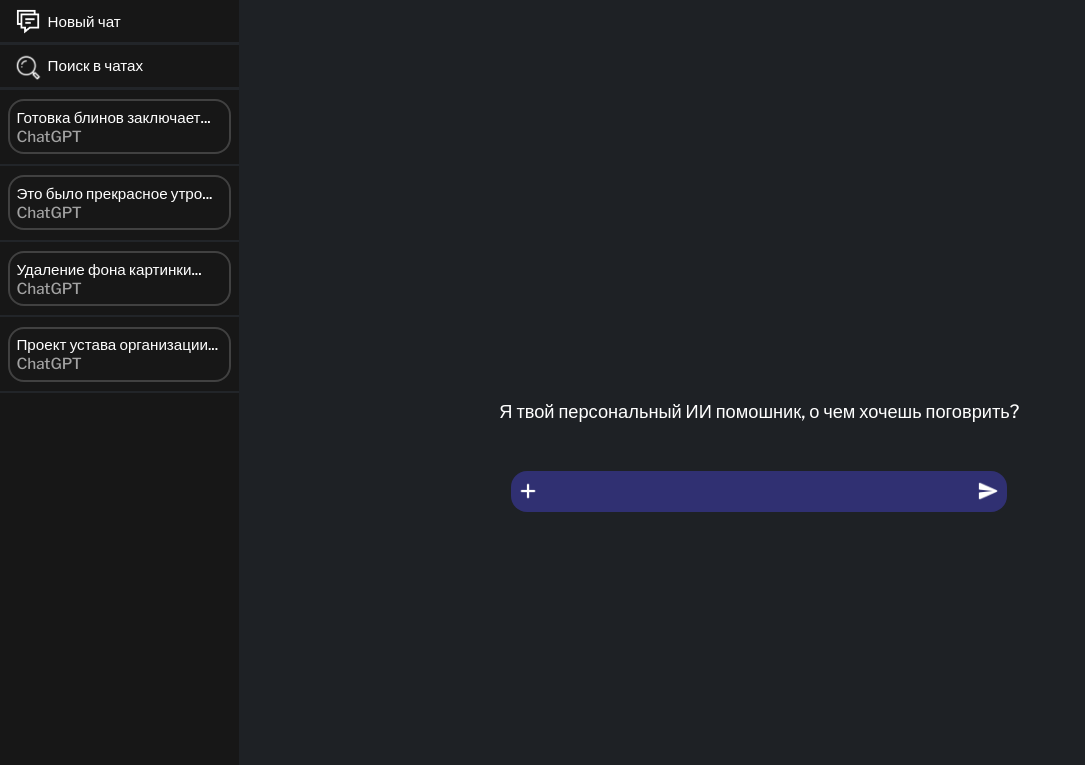
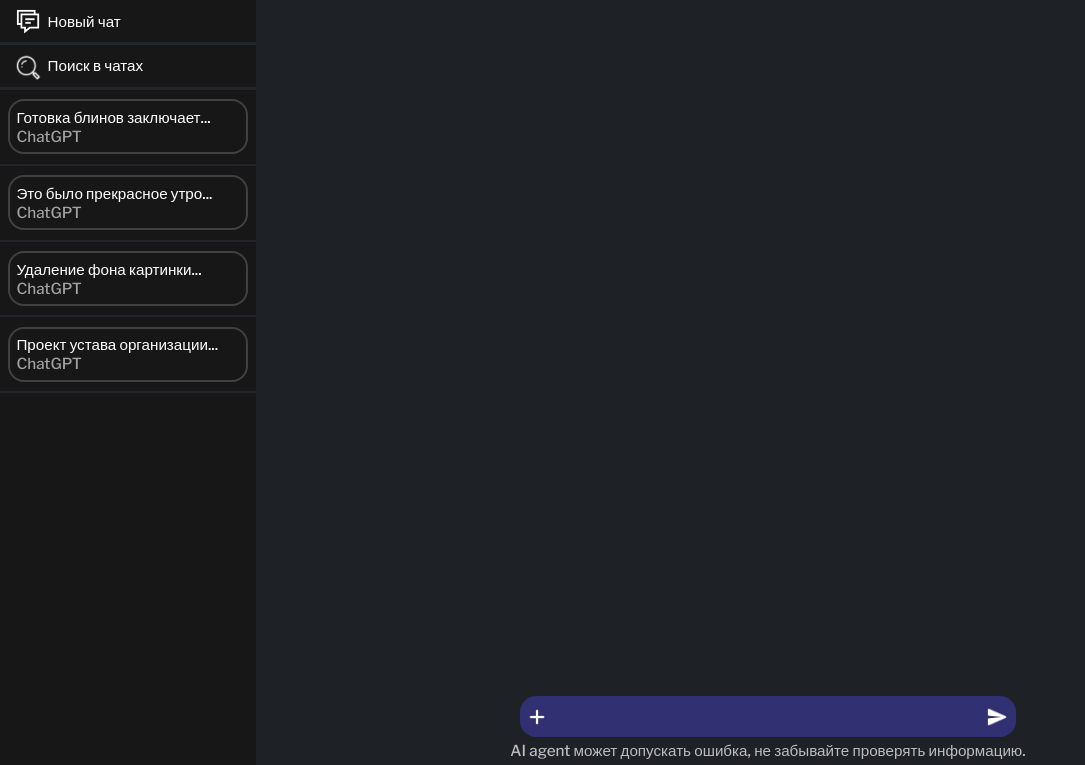
Before and after one commit to 666arevin/my_sity, a Flask app: page / in a window 1280 px wide. Shown: the part 54-819 px from the top of the page, without its empty margins (0-1085 px from the left). Run offline with Flask 3, Linux system fonts and the light colour scheme; some web fonts are replaced.

Commit message:
сделал поле ввода внизу

```diff
--- a/app/static/css/acitive_chat_overlay.css
+++ b/app/static/css/acitive_chat_overlay.css
@@ -1,3 +1,26 @@
+/* контейнер в котром лежит обасть для ввода (form) */
 .active-chat-container {
-    background-color: aquamarine;
+    display: flex;
+    flex-direction: column;
+    align-items: center;
+
+    width: 100%;
+    margin-top: auto;
+    padding: 0.6rem;
+    padding-bottom: 0.3rem;
+
+    color: #fff;
+    font-size: larger;
 }
+
+/* это блок с формами ввода и отправки данных form */
+.active-chat {
+    margin-bottom: 0.3rem;
+
+}
+
+#service-information {
+    opacity: 0.7;
+    color: #fff;
+    font-size: smaller;
+}
--- a/app/static/css/left_bar.css
+++ b/app/static/css/left_bar.css
@@ -8,7 +8,8 @@
     background-color: #171717;
 
     height: 95.6vh;
-    width: 18.35rem;
+    width: 16rem;
+    flex-shrink: 0;
 
     overflow-y: auto;
     /* доавляет прокрутку */
--- a/app/static/css/main_overlay.css
+++ b/app/static/css/main_overlay.css
@@ -1,5 +1,5 @@
 .chat-block.big-area {
-    & #label-ico {
+    & .label-ico {
         align-self: flex-end;
         margin-bottom: 0.2rem;
     }
@@ -11,6 +11,7 @@
 
 .main-content {
     width: 100%;
+    display: flex;
 }
 
 /* основной блок в котром будет все лежать */
@@ -20,7 +21,7 @@
 
     max-width: 40rem;
 
-    display: flex;
+    display: none;
     flex-direction: column;
     align-items: center;
     /* настройка текста */
--- a/app/templates/authorization.html
+++ b/app/templates/authorization.html
@@ -71,7 +71,18 @@
         <main class="main-content">
             <div class="chat-block">
                 <span class="greeting">Я твой персональный ИИ помошник, о чем хочешь поговрить?</span>
-                <form action="api/prompt" method="post" class="search-string">
+                <form class="search-string">
+                    <label for="file-input" class="label-ico">
+                        <img src="static/image/add_file.png" alt="plus" width="18" height="18" class="img-ico">
+                    </label>
+                    <div id="user-prompt" contenteditable="true" placeholder="Введите текст..."></div>
+                    <button type="button" id="send-prompt"><img src="static/image/send.png" alt="send_ico" width="22"
+                            height="22" class="img-ico"></button>
+                    <input type="file" id="file-input" style="display: none;" multiple>
+                </form>
+            </div>
+            <div class="active-chat-container">
+                <form class="search-string active-chat">
                     <label for="file-input" id="label-ico">
                         <img src="static/image/add_file.png" alt="plus" width="18" height="18" class="img-ico">
                     </label>
@@ -80,6 +91,7 @@
                             height="22" class="img-ico"></button>
                     <input type="file" id="file-input" style="display: none;" multiple>
                 </form>
+                <span id="service-information">AI agent может допускать ошибка, не забывайте проверять информацию.</span>
             </div>
         </main>
     </div>
```
